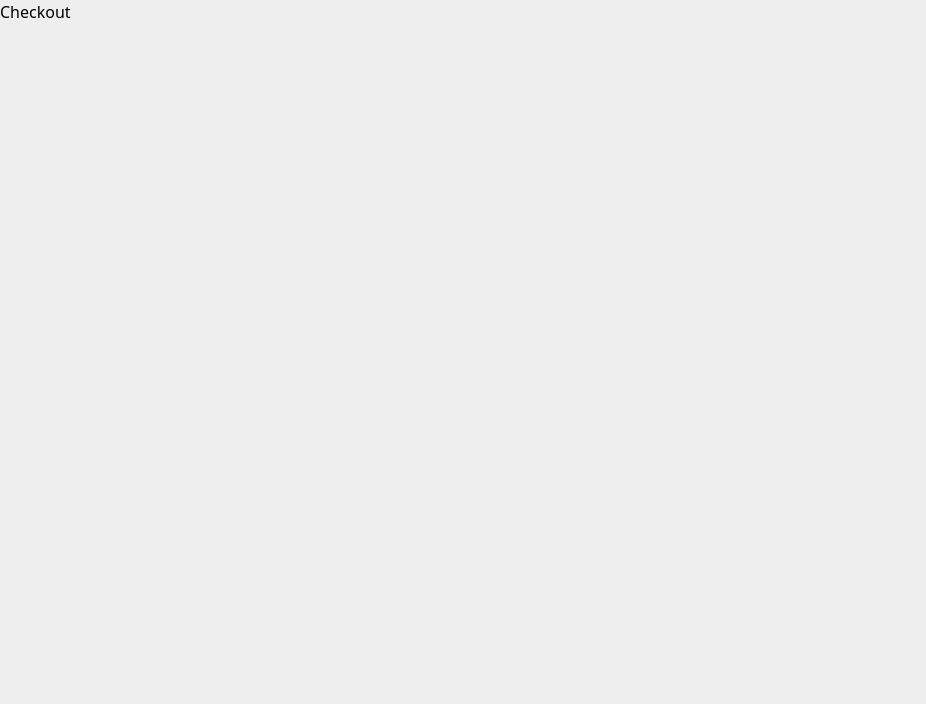
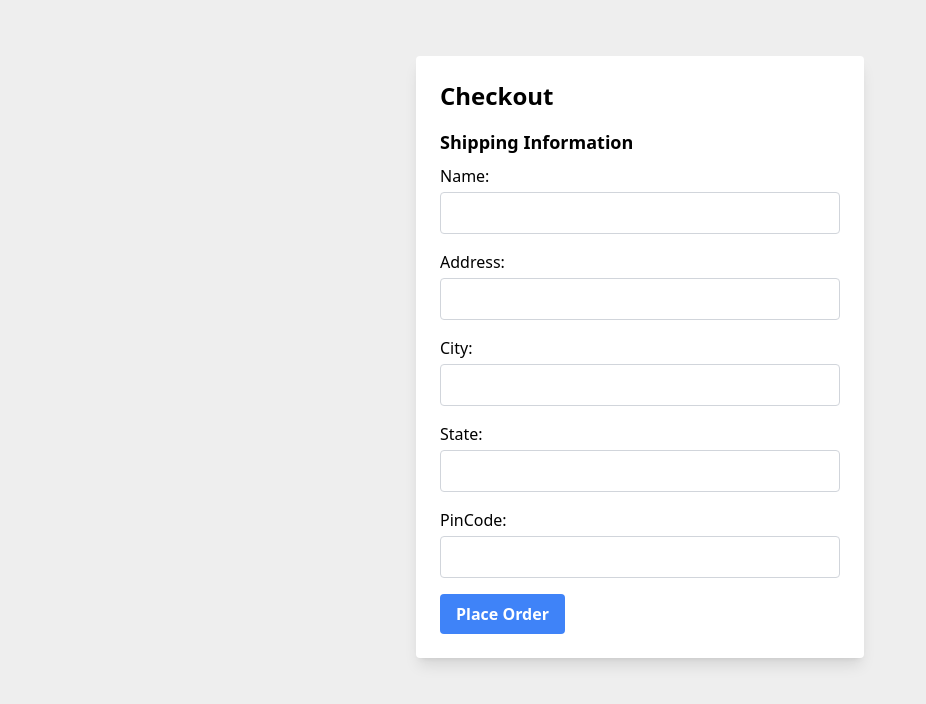
Before and after one commit to AryanPahuja21/BlazeKart, a React (Vite) app in the folder frontend/: page /checkout in a window 1280 px wide. Shown: the top 704 px of the page, without its empty margins (0-926 px from the left). Built offline with nearby package versions, Linux system fonts and the light colour scheme.

Commit message:
checkout page created

```diff
--- a/frontend/src/components/Navbar/Navbar.jsx
+++ b/frontend/src/components/Navbar/Navbar.jsx
@@ -58,7 +58,7 @@
         {/* sidebar mobile menu */}
         <div
           className={clsx(
-            " fixed h-full w-screen lg:hidden bg-black/50 top-0 right-0 -translate-x-full  transition-all z-[9999] ",
+            " fixed h-full w-screen lg:hidden bg-black/50 top-0 right-0 -translate-x-full transition-all z-[9999] ",
             isSideMenuOpen && "translate-x-0"
           )}
         >
@@ -79,6 +79,14 @@
                 </span>
               </Link>
             ))}
+            <div>
+              <Link
+                to="/signup"
+                className="text-white hover:text-yellow-300 font-semibold no-underline"
+              >
+                BECOME A SELLER
+              </Link>
+            </div>
           </section>
         </div>
 
@@ -86,13 +94,13 @@
         <section className="flex items-center gap-4">
           <Link
             to="/signup"
-            className="hidden lg:block text-white font-semibold no-underline"
+            className="hidden lg:block text-white hover:text-yellow-300 mx-4 font-semibold no-underline"
           >
             BECOME A SELLER
           </Link>
           {/* cart icon */}
           <Link to="/cart">
-            <AiOutlineShoppingCart className="text-2xl text-yellow-300 cursor-pointer hover:scale-125" />
+            <AiOutlineShoppingCart className="text-2xl text-yellow-300 mx-4 cursor-pointer hover:scale-125" />
           </Link>
           {/* TODO: Add cart quantity red icon on the top right of cart icon */}
           <img
--- a/frontend/src/pages/Cart/Cart.jsx
+++ b/frontend/src/pages/Cart/Cart.jsx
@@ -47,7 +47,7 @@
       <Navbar />
       <div className="grid grid-cols-1  lg:grid-cols-9 justify-center bg-[#EEEEEE]">
         <main className="col-span-6 px-7">
-          <h1 className="text-2xl font-bold text-black/70 w-fit sm:mx-auto mt-10 lg:ml-10">
+          <h1 className="text-2xl font-bold text-black/70 w-fit sm:mx-auto mt-12 lg:ml-10">
             My Cart
           </h1>
           {cartItems.map((item) => (
--- a/frontend/src/pages/Checkout/Checkout.jsx
+++ b/frontend/src/pages/Checkout/Checkout.jsx
@@ -2,8 +2,79 @@
 
 const Checkout = () => {
   return (
-    <div>
-      <h1>Checkout</h1>
+    <div className="h-screen">
+      <div className="max-w-md mx-auto p-6 bg-white rounded shadow-lg my-14">
+        <h1 className="text-2xl font-bold mb-4">Checkout</h1>
+        <form>
+          <h2 className="text-lg font-bold mb-2">Shipping Information</h2>
+          <div className="mb-4">
+            <label htmlFor="name" className="block mb-1">
+              Name:
+            </label>
+            <input
+              type="text"
+              id="name"
+              name="name"
+              required
+              className="w-full border border-gray-300 rounded px-3 py-2"
+            />
+          </div>
+          <div className="mb-4">
+            <label htmlFor="address" className="block mb-1">
+              Address:
+            </label>
+            <input
+              type="text"
+              id="address"
+              name="address"
+              required
+              className="w-full border border-gray-300 rounded px-3 py-2"
+            />
+          </div>
+          <div className="mb-4">
+            <label htmlFor="city" className="block mb-1">
+              City:
+            </label>
+            <input
+              type="text"
+              id="city"
+              name="city"
+              required
+              className="w-full border border-gray-300 rounded px-3 py-2"
+            />
+          </div>
+          <div className="mb-4">
+            <label htmlFor="state" className="block mb-1">
+              State:
+            </label>
+            <input
+              type="text"
+              id="state"
+              name="state"
+              required
+              className="w-full border border-gray-300 rounded px-3 py-2"
+            />
+          </div>
+          <div className="mb-4">
+            <label htmlFor="zip" className="block mb-1">
+              PinCode:
+            </label>
+            <input
+              type="text"
+              id="pincode"
+              name="pincode"
+              required
+              className="w-full border border-gray-300 rounded px-3 py-2"
+            />
+          </div>
+          <button
+            type="submit"
+            className="bg-blue-500 hover:bg-blue-600 text-white font-bold py-2 px-4 rounded"
+          >
+            Place Order
+          </button>
+        </form>
+      </div>
     </div>
   );
 };
```
